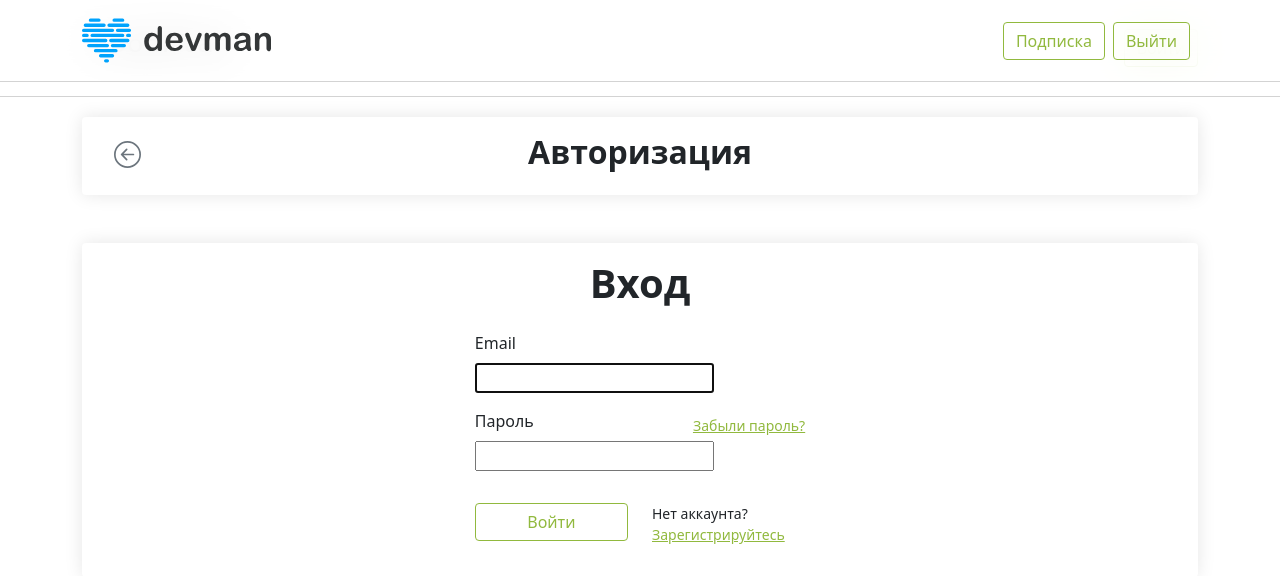
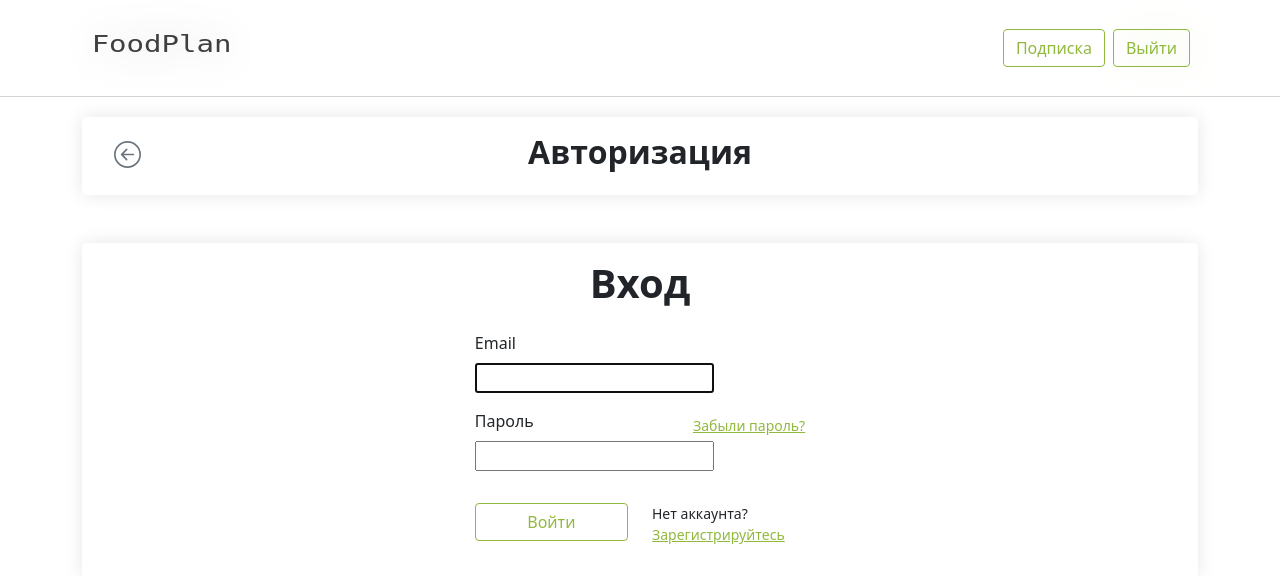
Before and after one commit to LexLobachev/food_plan, a Django app: page /login/ in a window 1280 px wide. Shown: the top 576 px of the page. Run offline with Django 4.2, Linux system fonts and the light colour scheme; parts of the project's set-up code (start-up, migrations or seed data) failed here and were passed over.

Commit message:
change logo in login

```diff
--- a/templates/registration/login.html
+++ b/templates/registration/login.html
@@ -7,7 +7,7 @@
         <nav class="navbar navbar-expand-md navbar-light fixed-top navbar__opacity">
             <div class="container">
                 <a class="navbar-brand" href="#">
-                    <img src="{% static 'img/logo.8d8f24edbb5f.svg' %}" height="55" width="189" alt="">
+                    <img src="{% static 'img/icon.svg' %}" height="70" width="160" alt="">
                 </a>
                 <button class="navbar-toggler" type="button" data-bs-toggle="collapse" data-bs-target="#navbarCollapse1"
                     aria-controls="navbarSupportedContent" aria-expanded="false" aria-label="Toggle navigation">
```
